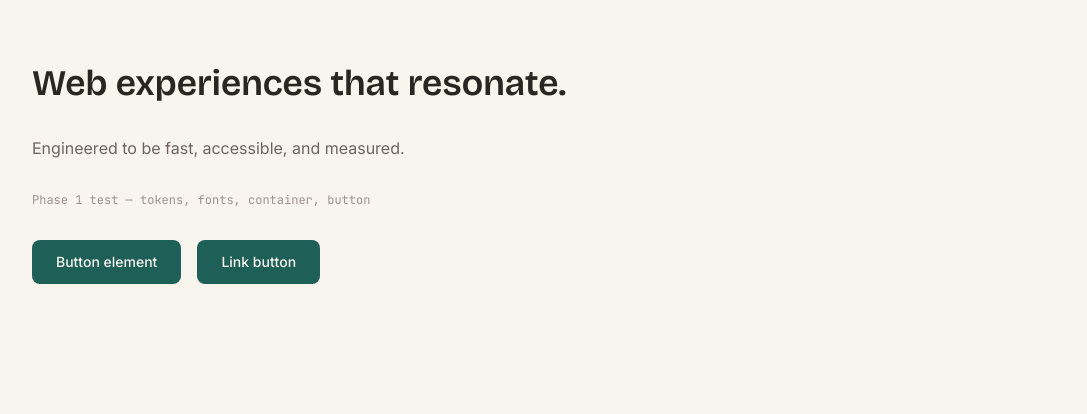
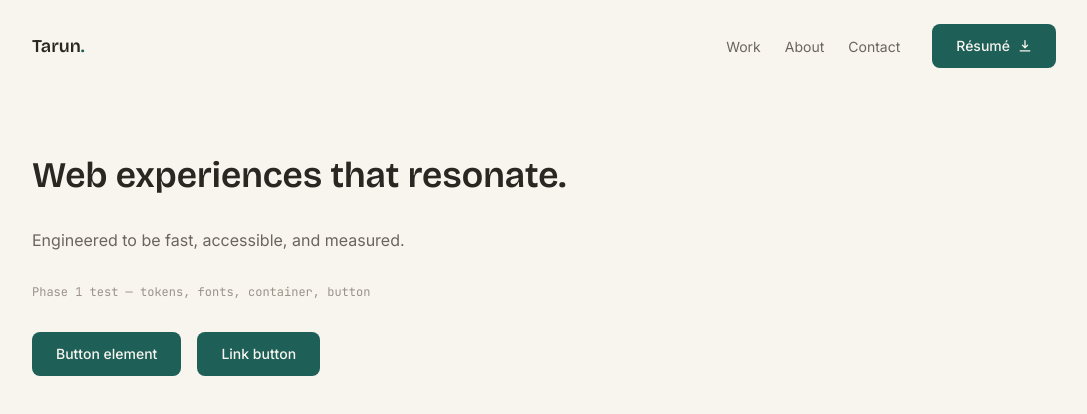
Before and after one commit to tarunjamana/portfolio, a Next.js app: page / in a window 1280 px wide. Shown: the top 414 px of the page, without its empty margins (96-1183 px from the left). Built offline with nearby package versions, Linux system fonts and the light colour scheme.

Commit message:
Add sticky nav
Wordmark, quiet anchor links (desktop), and filled résumé CTA. Mobile
drops straight to the résumé button — the anchor links just scroll
within the same page, so a hamburger menu adds interaction cost with
no real navigation value.

```diff
--- a/src/app/layout.tsx
+++ b/src/app/layout.tsx
@@ -1,6 +1,7 @@
 import type { Metadata } from "next";
 import { Bricolage_Grotesque, Inter, JetBrains_Mono } from "next/font/google";
 import { Analytics } from "@vercel/analytics/next";
+import { Nav } from "@/components/Nav";
 import "./globals.css";
 
 const bricolage = Bricolage_Grotesque({
@@ -41,6 +42,7 @@ export default function RootLayout({
       className={`${bricolage.variable} ${inter.variable} ${jetbrainsMono.variable} h-full antialiased`}
     >
       <body className="min-h-full flex flex-col">
+        <Nav />
         {children}
         <Analytics />
       </body>
--- /dev/null
+++ b/src/components/Nav.tsx
@@ -0,0 +1,60 @@
+import { Container } from "@/components/ui/Container";
+import { LinkButton } from "@/components/ui/Button";
+
+const links = [
+  { href: "#work", label: "Work" },
+  { href: "#about", label: "About" },
+  { href: "#contact", label: "Contact" },
+];
+
+export function Nav() {
+  return (
+    <header className="sticky top-0 z-50 bg-bg">
+      <Container>
+        <nav
+          aria-label="Primary"
+          className="flex items-center justify-between py-6"
+        >
+          <a
+            href="#top"
+            className="font-display text-lg font-semibold text-text"
+          >
+            Tarun<span className="text-accent">.</span>
+          </a>
+
+          <div className="flex items-center gap-8">
+            <ul className="hidden items-center gap-6 md:flex">
+              {links.map((link) => (
+                <li key={link.href}>
+                  <a
+                    href={link.href}
+                    className="font-sans text-sm text-text-secondary transition-colors ease-house duration-300 hover:text-text focus-visible:outline focus-visible:outline-2 focus-visible:outline-offset-2 focus-visible:outline-accent"
+                  >
+                    {link.label}
+                  </a>
+                </li>
+              ))}
+            </ul>
+
+            <LinkButton href="/resume.pdf" download>
+              Résumé
+              <svg
+                aria-hidden="true"
+                viewBox="0 0 16 16"
+                width="14"
+                height="14"
+                fill="none"
+                stroke="currentColor"
+                strokeWidth="1.5"
+                strokeLinecap="round"
+                strokeLinejoin="round"
+              >
+                <path d="M8 2v8m0 0-3-3m3 3 3-3M2.5 13.5h11" />
+              </svg>
+            </LinkButton>
+          </div>
+        </nav>
+      </Container>
+    </header>
+  );
+}
```
